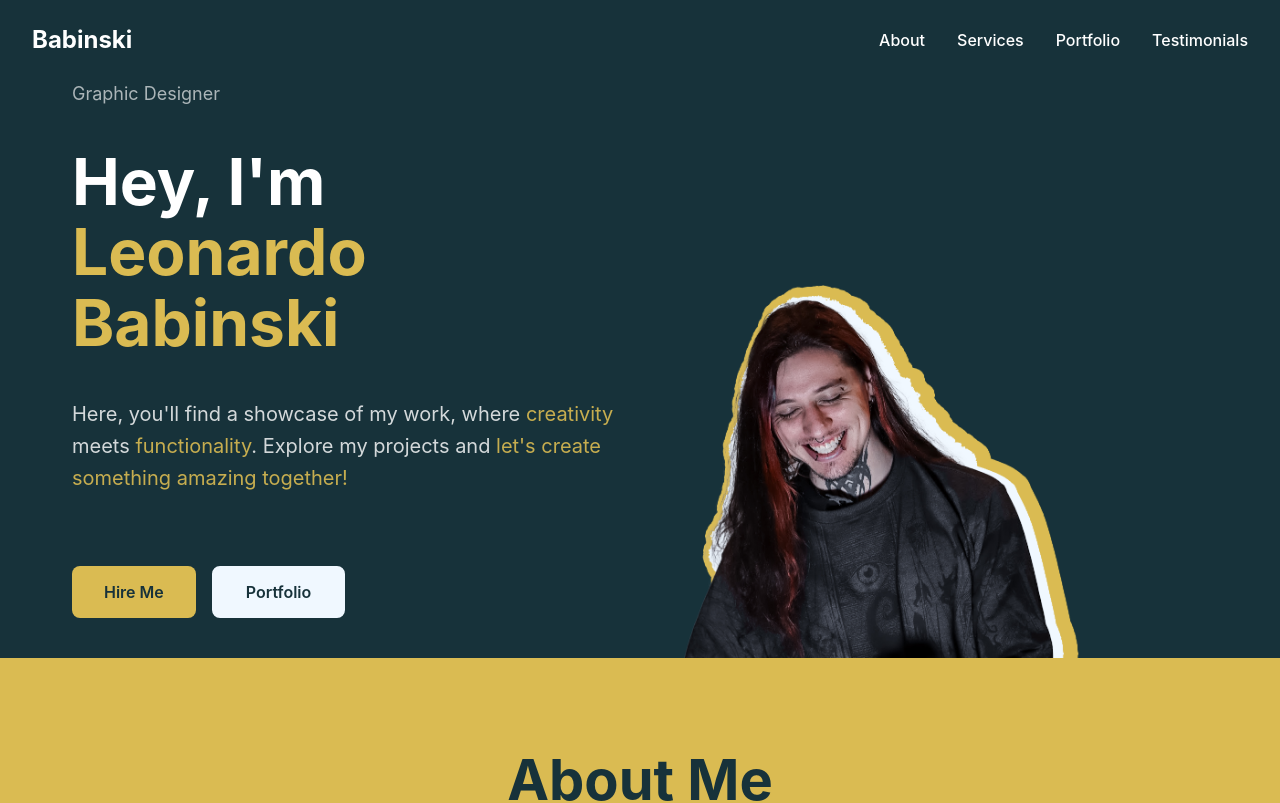
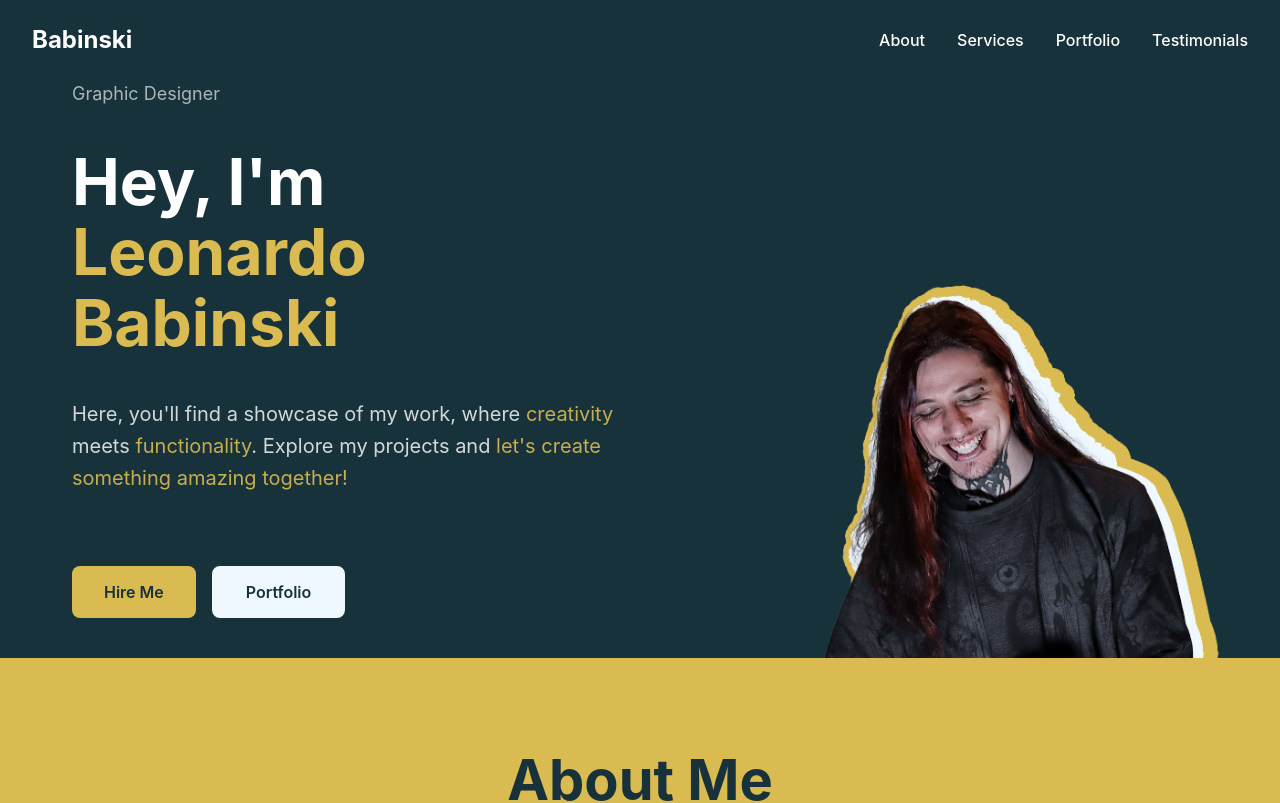
Before and after one commit to leonardobabinski/babinskidesign, a React (Vite) app: page / in a window 1280 px wide. Shown: the top 803 px of the page. Built offline with nearby package versions, Linux system fonts and the light colour scheme.

Commit message:
Update Hero.jsx

```diff
--- a/src/components/Hero.jsx
+++ b/src/components/Hero.jsx
@@ -53,15 +53,18 @@ const Hero = () => {
           </div>
 
           {/* Imagem à direita */}
-          <div className="flex justify-center sm:justify-end items-end">
+          <div className="relative flex justify-end items-end overflow-visible">
             <img
               src={profilePhoto}
               alt="Leonardo Babinski"
               className="
-                relative bottom-[-40px]
-                w-[90vw] max-w-[400px]
+                absolute bottom-[-40px]
+                right-[-80px]
+                w-[90vw] max-w-[330px]
                 sm:w-[60vw] sm:max-w-[500px]
                 md:w-[50vw] md:max-w-[700px]
+                md:right-[-100px]
+                lg:right-[-140px]
               "
             />
           </div>
```
